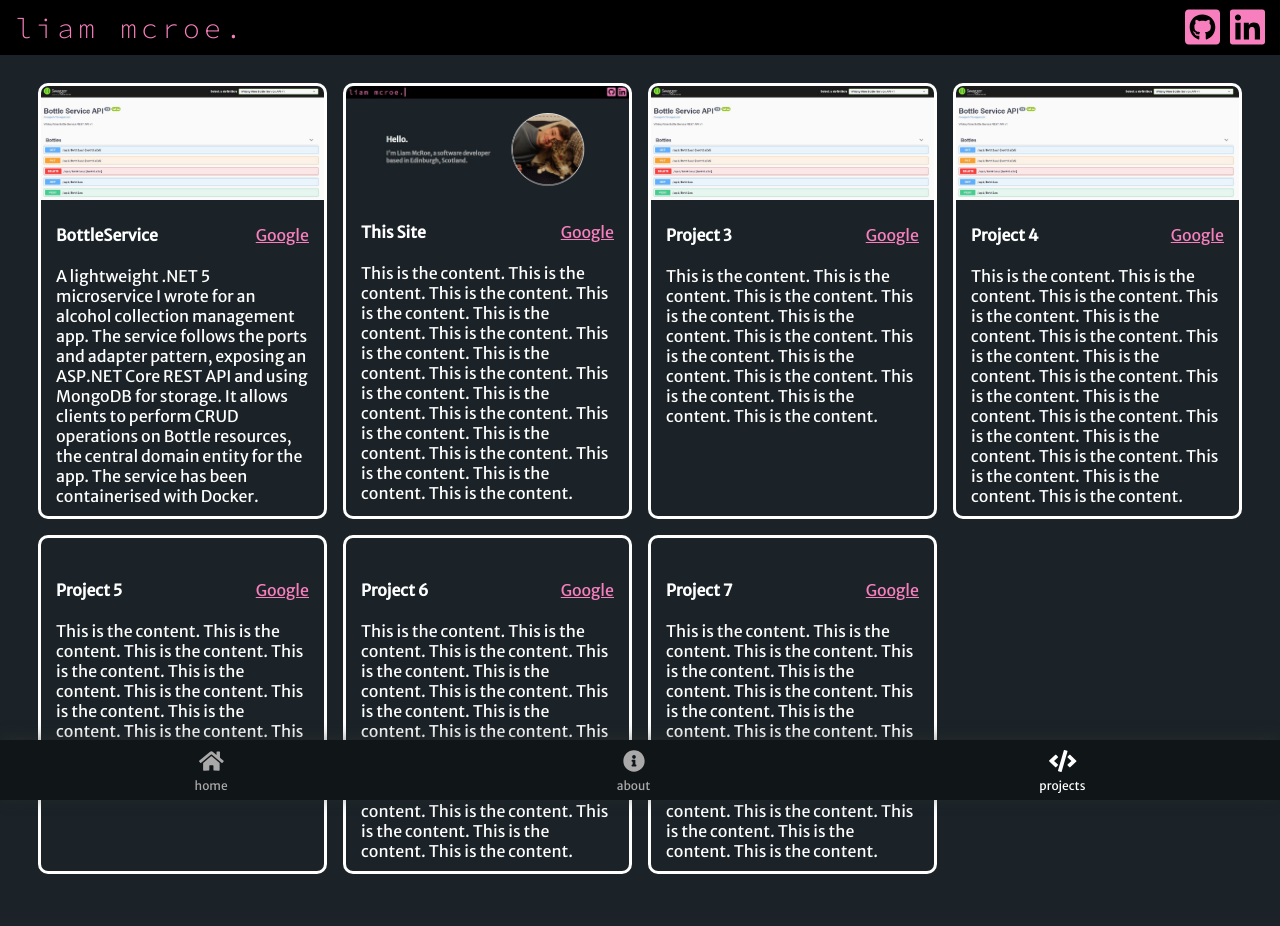
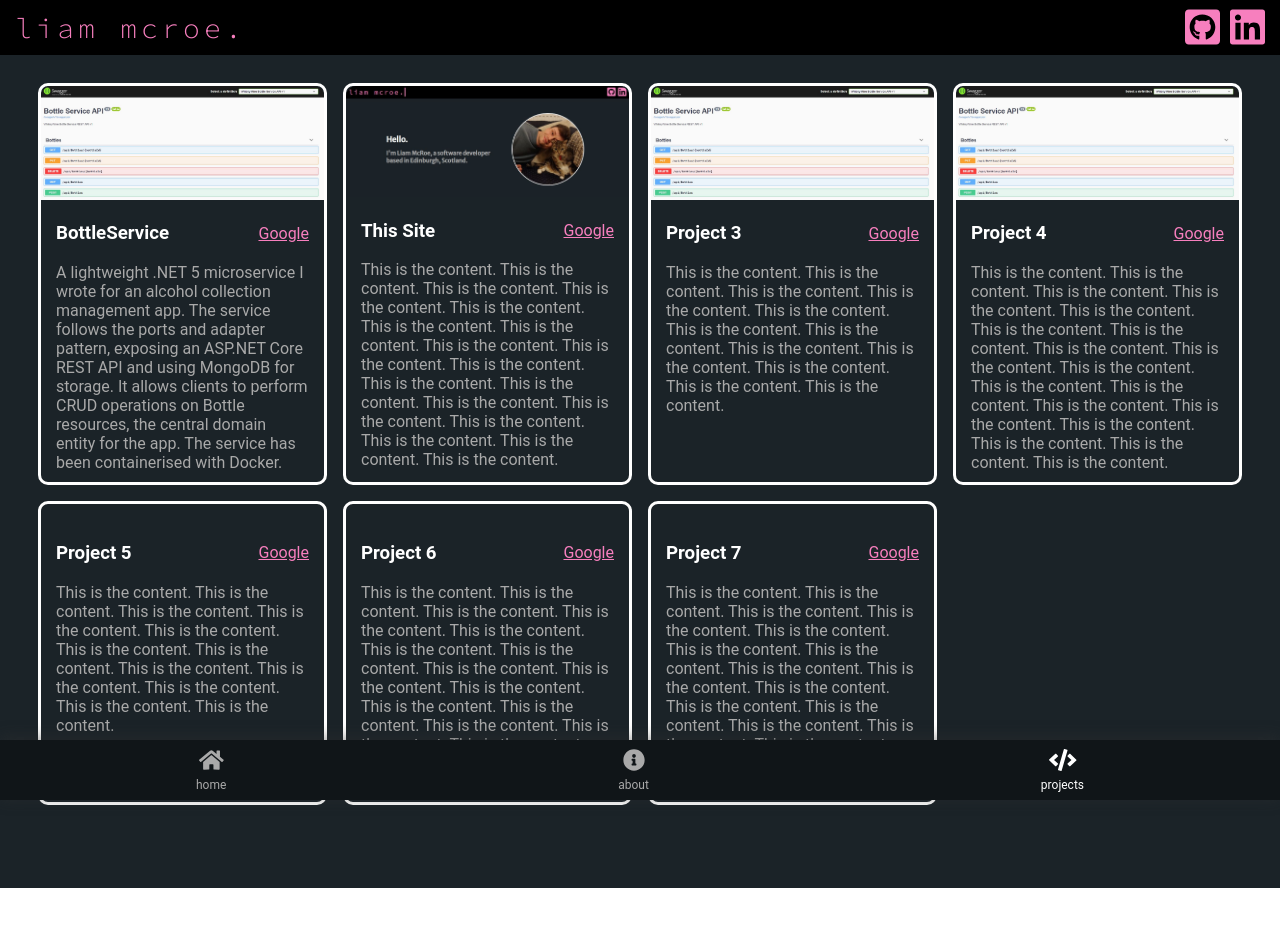
Before and after one commit to L3uler/liammcroe-personal-site, a Next.js app: page /projects in a window 1280 px wide. Shown: the top 926 px of the page. After the commit the page ends 888 px from the top, so only its background shows below. Built offline with nearby package versions, Linux system fonts and the light colour scheme.

Commit message:
change font and colour of card text

```diff
--- a/components/PageSpecific/Projects/ProjectCard.js
+++ b/components/PageSpecific/Projects/ProjectCard.js
@@ -9,7 +9,7 @@ const ProjectCard = (props) => {
             <div className={styles.container}>
                 <div className={styles.CardHeader}>
                     <div className={styles.CardTitle}>
-                        <h4>{props.title}</h4>
+                        <h3>{props.title}</h3>
                     </div>
                     <div className={styles.CardLinks}>
                         <a href={`https://google.com`}>Google</a>
--- a/components/PageSpecific/Projects/ProjectCard.module.scss
+++ b/components/PageSpecific/Projects/ProjectCard.module.scss
@@ -52,6 +52,7 @@
 
         .CardContent {
 
+            color: $on-secondary-dark;
             padding-bottom: 10px;
             a {
                 color: $logo;
--- a/theme/_fonts.scss
+++ b/theme/_fonts.scss
@@ -1,7 +1,7 @@
 // theme/_fonts.scss
 
-@import url('https://fonts.googleapis.com/css?family=Raleway:800|Merriweather+Sans|Share+Tech+Mono|Source+Code+Pro:wght@300');
+@import url('https://fonts.googleapis.com/css?family=Roboto+Mono:wght@200|Source+Code+Pro:wght@300');
 
 $logo-font: 'Source Code Pro', monospace;
-$header-font: 'Raleway', sans-serif;
-$core-font: 'Merriweather Sans', sans-serif;
+$header-font: 'Roboto', sans-serif;
+$core-font: 'Roboto', sans-serif;
```
